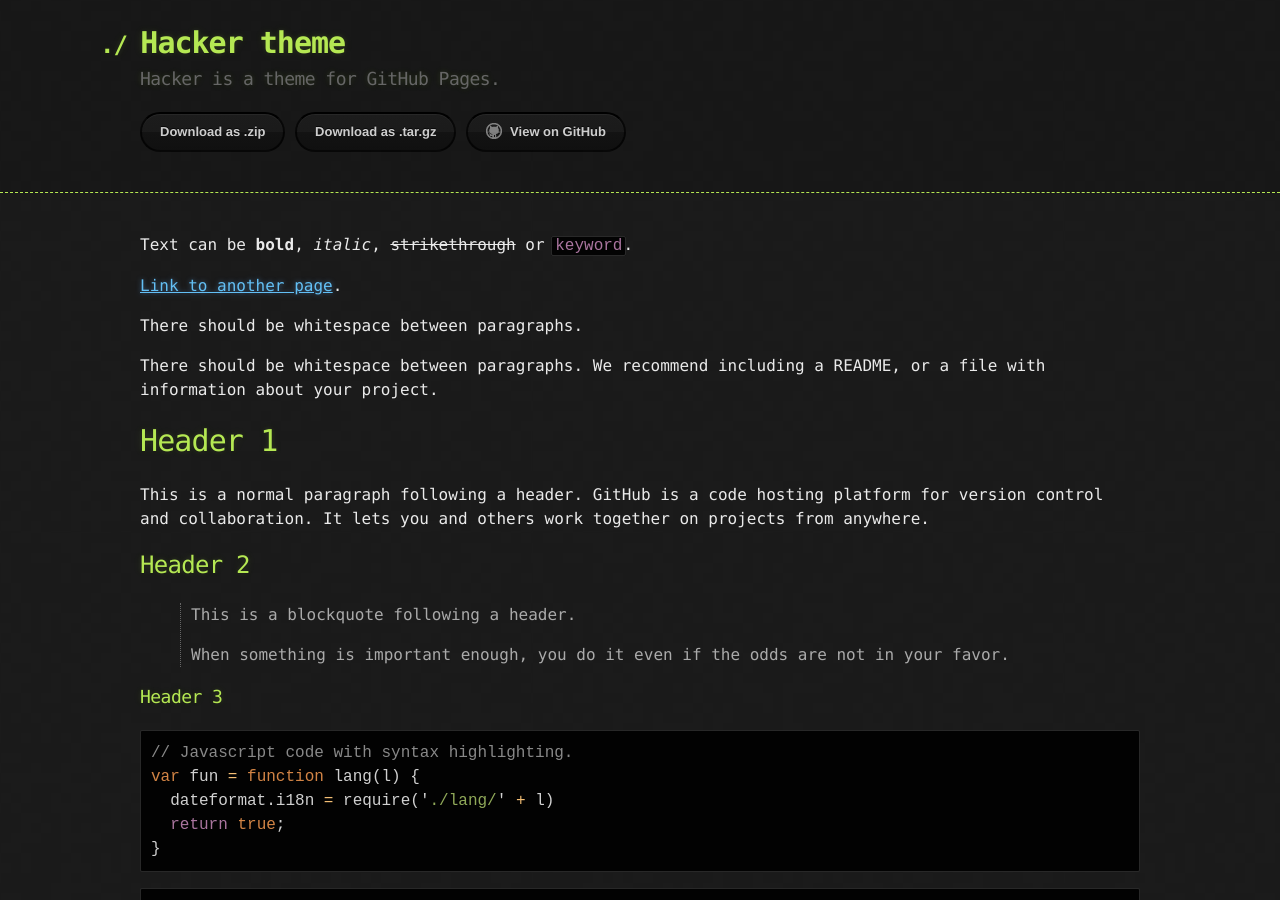
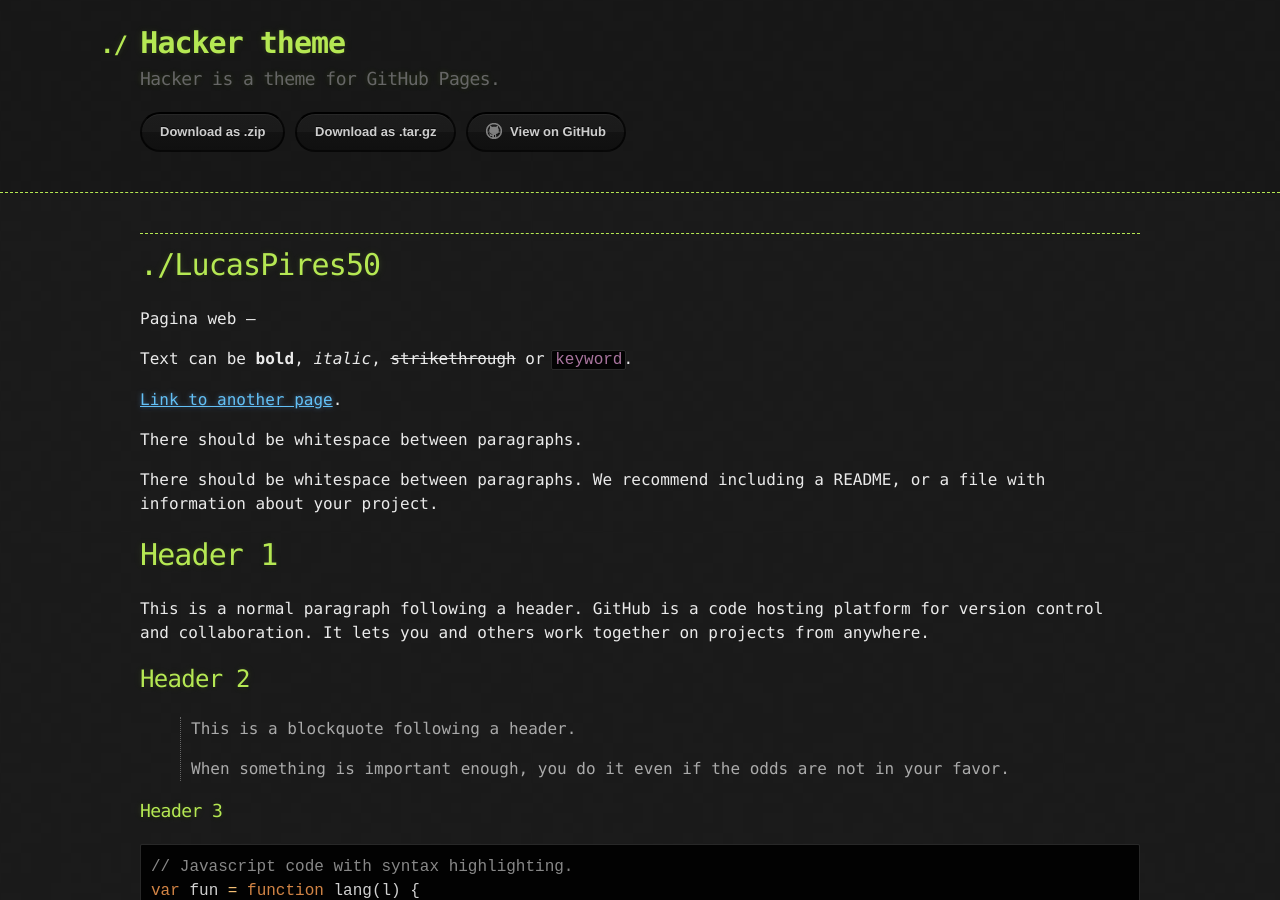
Before and after one commit to LucasPires50/LucasPires50.github.io, a Jekyll site: the page built from index.md, in a window 1280 px wide and 900 px high. Built offline with Jekyll 4.4.1, drawn with Linux system fonts in a browser that asks for light colours.

Commit message:
Pequena Modificação

```diff
--- a/index.md
+++ b/index.md
@@ -1,5 +1,10 @@
 ---
 layout: default
+---
+
+---
+# ./LucasPires50
+Pagina web
 ---
 
 Text can be **bold**, _italic_, ~~strikethrough~~ or `keyword`.
```
